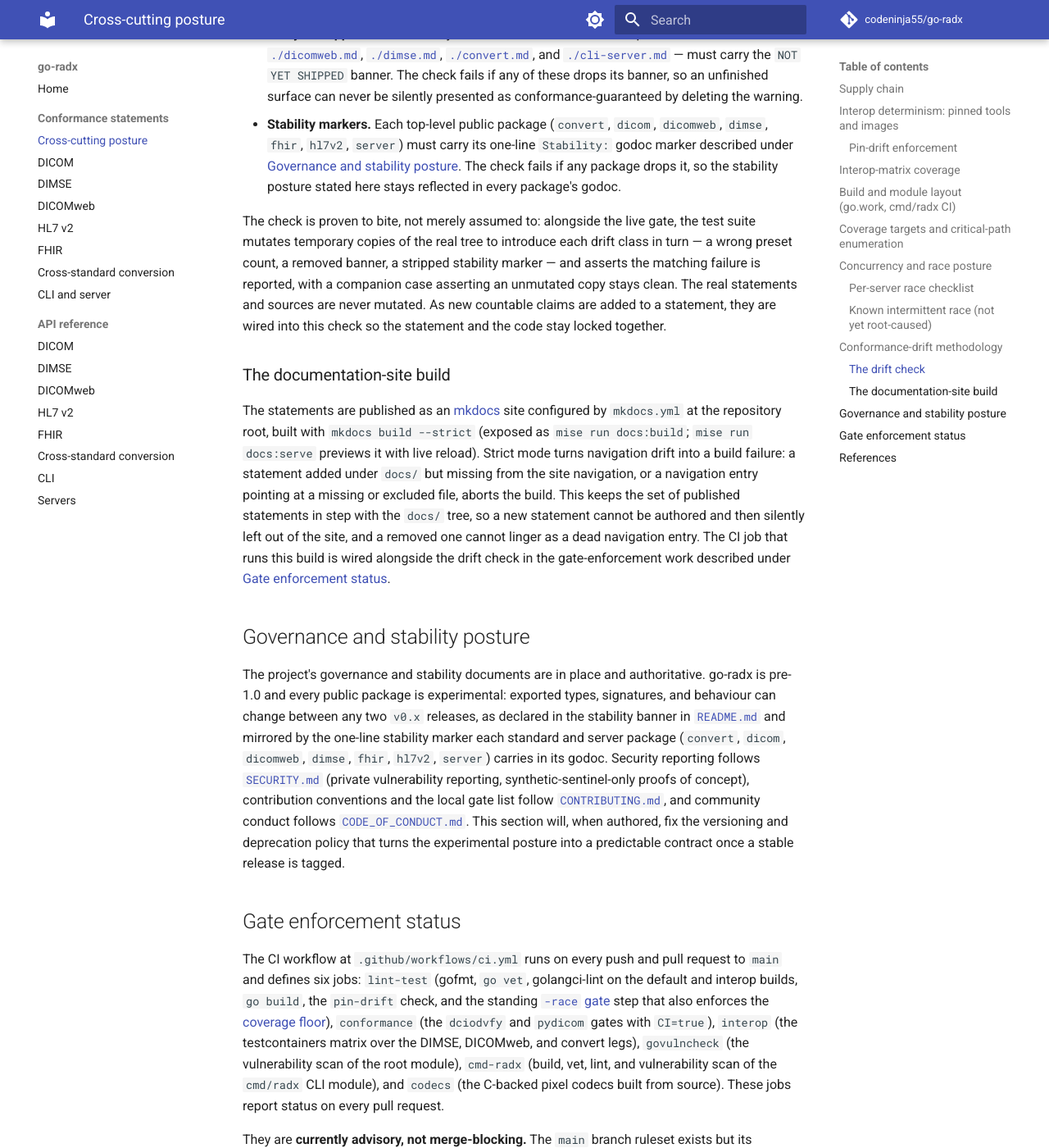
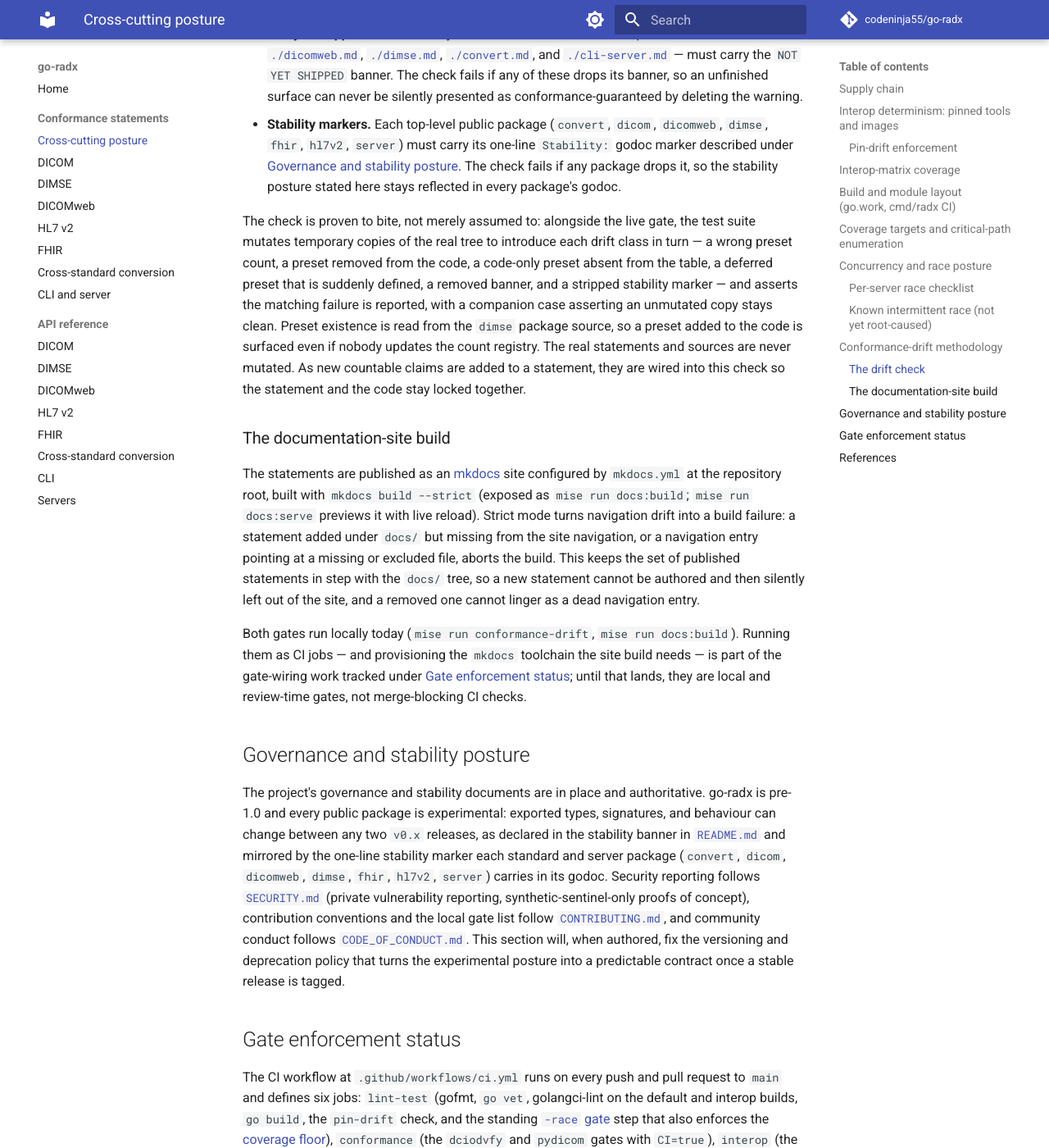
Before and after one commit to codeninja55/go-radx, an MkDocs documentation site: the page built from docs/conformance/cross-cutting.md, in a window 1280 px wide and 1400 px high, scrolled down 9717 px. Shown: the whole window at 82% size. Built offline with MkDocs 1.6.1 and Material for MkDocs 9.7.7, drawn with Linux system fonts in a browser that asks for light colours; comment, search, counter and statistics services are not loaded.

Commit message:
docs: clarify drift and mkdocs gates are local until CI wiring lands
State plainly in the methodology section and the docs:build/docs:serve mise
tasks that the conformance-drift and mkdocs gates run locally today and are not
yet merge-blocking CI checks, and that the mkdocs toolchain must be provisioned
(pip install mkdocs mkdocs-material). Update the proven-to-bite list to match the
expanded self-test cases.

```diff
--- a/docs/conformance/cross-cutting.md
+++ b/docs/conformance/cross-cutting.md
@@ -320,19 +320,22 @@ The drift check lives in `tools/conformance-drift` and runs as `go test ./tools/
   doc update, and a doc that names a preset the code does not (or no longer) provides.
 - **Not-yet-shipped banners.** Every scaffold statement for an unimplemented surface —
   [`./dicomweb.md`](./dicomweb.md), [`./dimse.md`](./dimse.md), [`./convert.md`](./convert.md), and
-  [`./cli-server.md`](./cli-server.md) — must carry the `NOT YET SHIPPED` banner. The check fails if any of these drops
-  its banner, so an unfinished surface can never be silently presented as conformance-guaranteed by deleting the
-  warning.
+  [`./cli-server.md`](./cli-server.md) — must carry the `NOT YET SHIPPED` banner. The check fails if any of these
+  drops its banner, so an unfinished surface can never be silently presented as conformance-guaranteed by deleting
+  the warning.
 - **Stability markers.** Each top-level public package (`convert`, `dicom`, `dicomweb`, `dimse`, `fhir`, `hl7v2`,
   `server`) must carry its one-line `Stability:` godoc marker described under
   [Governance and stability posture](#governance-and-stability-posture). The check fails if any package drops it, so
   the stability posture stated here stays reflected in every package's godoc.
 
 The check is proven to bite, not merely assumed to: alongside the live gate, the test suite mutates temporary copies of
-the real tree to introduce each drift class in turn — a wrong preset count, a removed banner, a stripped stability
-marker — and asserts the matching failure is reported, with a companion case asserting an unmutated copy stays clean.
-The real statements and sources are never mutated. As new countable claims are added to a statement, they are wired into
-this check so the statement and the code stay locked together.
+the real tree to introduce each drift class in turn — a wrong preset count, a preset removed from the code, a
+code-only preset absent from the table, a deferred preset that is suddenly defined, a removed banner, and a stripped
+stability marker — and asserts the matching failure is reported, with a companion case asserting an unmutated copy
+stays clean.
+Preset existence is read from the `dimse` package source, so a preset added to the code is surfaced even if nobody
+updates the count registry. The real statements and sources are never mutated. As new countable claims are added to a
+statement, they are wired into this check so the statement and the code stay locked together.
 
 ### The documentation-site build
 
@@ -341,8 +344,12 @@ root, built with `mkdocs build --strict` (exposed as `mise run docs:build`; `mis
 reload). Strict mode turns navigation drift into a build failure: a statement added under `docs/` but missing from the
 site navigation, or a navigation entry pointing at a missing or excluded file, aborts the build. This keeps the set of
 published statements in step with the `docs/` tree, so a new statement cannot be authored and then silently left out of
-the site, and a removed one cannot linger as a dead navigation entry. The CI job that runs this build is wired alongside
-the drift check in the gate-enforcement work described under [Gate enforcement status](#gate-enforcement-status).
+the site, and a removed one cannot linger as a dead navigation entry.
+
+Both gates run locally today (`mise run conformance-drift`, `mise run docs:build`). Running them as CI jobs — and
+provisioning the `mkdocs` toolchain the site build needs — is part of the gate-wiring work tracked under
+[Gate enforcement status](#gate-enforcement-status); until that lands, they are local and review-time gates, not
+merge-blocking CI checks.
 
 ## Governance and stability posture
 
--- a/mise.toml
+++ b/mise.toml
@@ -97,9 +97,12 @@ description = "Fail if a conformance statement and the code it describes diverge
 run = "go test ./tools/conformance-drift/..."
 
 [tasks."docs:build"]
-description = "Build the mkdocs documentation site, failing on any nav or link drift (--strict)"
+# Requires mkdocs + mkdocs-material on PATH (pip install mkdocs mkdocs-material). The CI job that
+# provisions this toolchain is wired by the gate-enforcement work; until then this is a local task.
+description = "Build the mkdocs documentation site, failing on any nav drift (--strict)"
 run = "mkdocs build --strict"
 
 [tasks."docs:serve"]
+# Requires mkdocs + mkdocs-material on PATH (see docs:build).
 description = "Preview the mkdocs documentation site locally with live reload"
 run = "mkdocs serve"
```
